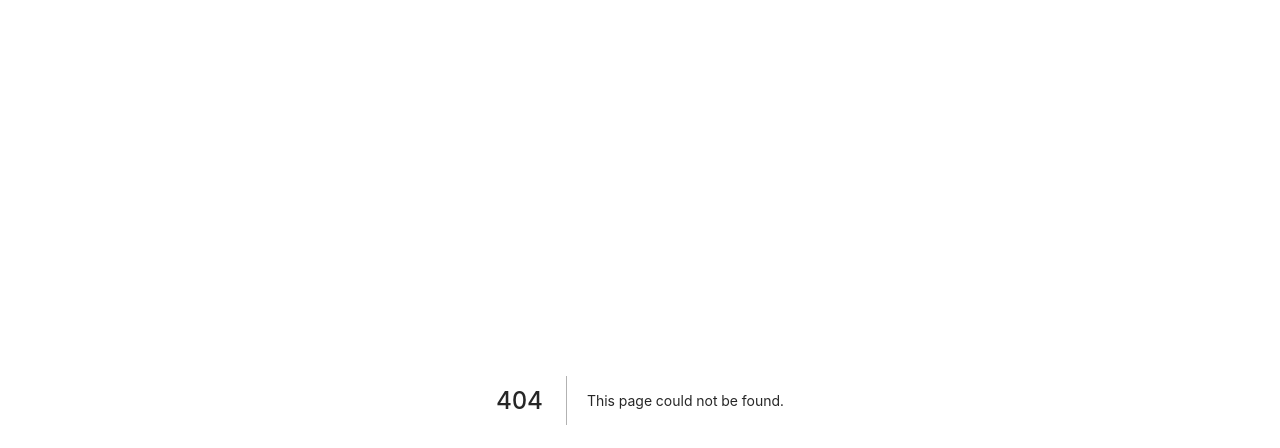
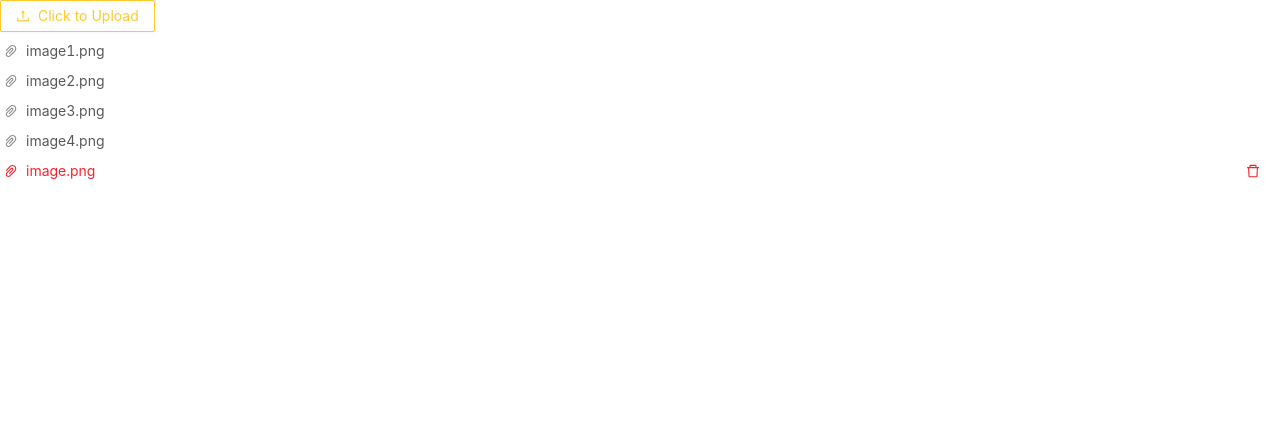
Before and after one commit to TheozZeng/capstone, a Next.js app: page /file_upload in a window 1280 px wide. Before the commit this address had no page. Shown: the top 448 px of the page. Built offline with nearby package versions, Linux system fonts and the light colour scheme.

Commit message:
add file upload

```diff
--- /dev/null
+++ b/components/file_upload.tsx
@@ -0,0 +1,120 @@
+import React, { useState, useCallback, useRef } from 'react';
+import { Upload, Button, Tooltip } from 'antd';
+import { DndProvider, useDrag, useDrop } from 'react-dnd';
+import { HTML5Backend } from 'react-dnd-html5-backend';
+import update from 'immutability-helper';
+import { UploadOutlined } from '@ant-design/icons';
+
+const type = 'DragableUploadList';
+
+const DragableUploadListItem = ({ originNode, moveRow, file, fileList }) => {
+  const ref = React.useRef();
+  const index = fileList.indexOf(file);
+  const [{ isOver, dropClassName }, drop] = useDrop({
+    accept: type,
+    collect: monitor => {
+      const { index: dragIndex } = monitor.getItem() || {};
+      if (dragIndex === index) {
+        return {};
+      }
+      return {
+        isOver: monitor.isOver(),
+        dropClassName: dragIndex < index ? ' drop-over-downward' : ' drop-over-upward',
+      };
+    },
+    drop: item => {
+      moveRow(item.index, index);
+    },
+  });
+  const [, drag] = useDrag({
+    type,
+    item: { index },
+    collect: monitor => ({
+      isDragging: monitor.isDragging(),
+    }),
+  });
+  drop(drag(ref));
+  const errorNode = <Tooltip title="Upload Error">{originNode.props.children}</Tooltip>;
+  return (
+    <div
+      ref={ref}
+      className={`ant-upload-draggable-list-item ${isOver ? dropClassName : ''}`}
+      style={{ cursor: 'move' }}
+    >
+      {file.status === 'error' ? errorNode : originNode}
+    </div>
+  );
+};
+
+export const DragSortingUpload: React.FC = () => {
+  const [fileList, setFileList] = useState([
+    {
+      uid: '-1',
+      name: 'image1.png',
+      status: 'done',
+      url: 'https://zos.alipayobjects.com/rmsportal/jkjgkEfvpUPVyRjUImniVslZfWPnJuuZ.png',
+    },
+    {
+      uid: '-2',
+      name: 'image2.png',
+      status: 'done',
+      url: 'https://zos.alipayobjects.com/rmsportal/jkjgkEfvpUPVyRjUImniVslZfWPnJuuZ.png',
+    },
+    {
+      uid: '-3',
+      name: 'image3.png',
+      status: 'done',
+      url: 'https://zos.alipayobjects.com/rmsportal/jkjgkEfvpUPVyRjUImniVslZfWPnJuuZ.png',
+    },
+    {
+      uid: '-4',
+      name: 'image4.png',
+      status: 'done',
+      url: 'https://zos.alipayobjects.com/rmsportal/jkjgkEfvpUPVyRjUImniVslZfWPnJuuZ.png',
+    },
+    {
+      uid: '-5',
+      name: 'image.png',
+      status: 'error',
+    },
+  ]);
+
+  const moveRow = useCallback(
+    (dragIndex, hoverIndex) => {
+      const dragRow = fileList[dragIndex];
+      setFileList(
+        update(fileList, {
+          $splice: [
+            [dragIndex, 1],
+            [hoverIndex, 0, dragRow],
+          ],
+        }),
+      );
+    },
+    [fileList],
+  );
+
+  const onChange = ({ fileList: newFileList }) => {
+    setFileList(newFileList);
+  };
+
+  return (
+    <DndProvider backend={HTML5Backend}>
+      <Upload
+        action="https://www.mocky.io/v2/5cc8019d300000980a055e76"
+        fileList={fileList}
+        onChange={onChange}
+        itemRender={(originNode, file, currFileList) => (
+          <DragableUploadListItem
+            originNode={originNode}
+            file={file}
+            fileList={currFileList}
+            moveRow={moveRow}
+          />
+        )}
+      >
+        <Button icon={<UploadOutlined />}>Click to Upload</Button>
+      </Upload>
+    </DndProvider>
+  );
+};
--- /dev/null
+++ b/pages/file_upload.tsx
@@ -0,0 +1,17 @@
+import Head from "next/head";
+import React from "react";
+import { DragSortingUpload } from "../components/file_upload";
+
+export default function Upload_Page() {
+  return (
+    <div>
+      <Head>
+        <title>Create Next App</title>
+        <meta name="description" content="Generated by create next app" />
+        <link rel="icon" href="/favicon.ico" />
+      </Head>
+
+      <DragSortingUpload />
+    </div>
+  );
+}
```
Also changed, not shown: package.json (+6 -3 lines), 1 other file (tests, documents, lock files or other folders).
